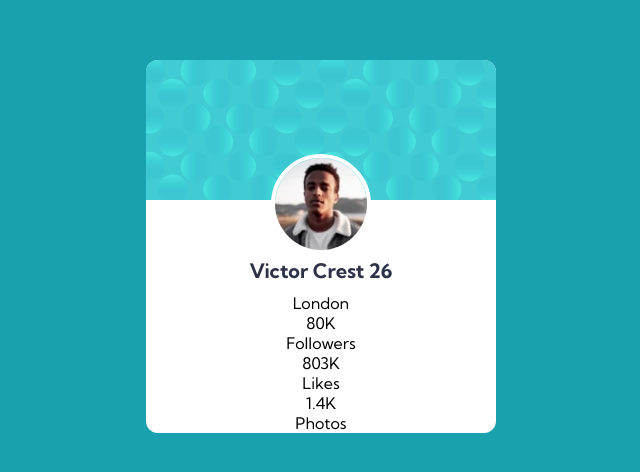
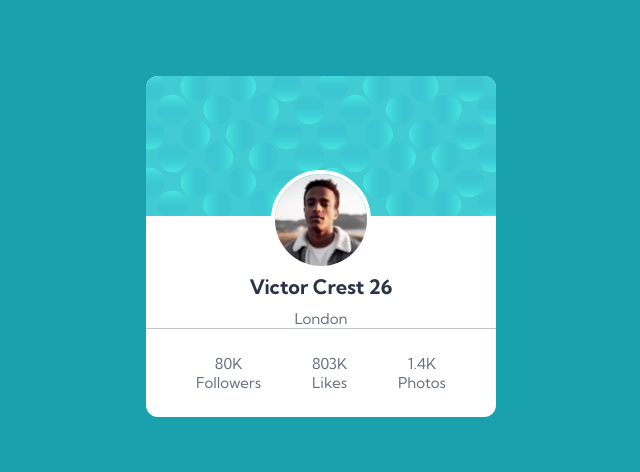
Before and after one commit to cnwanneka/profile-card-component, a plain HTML site: page index.html in a window 1280 px wide. Shown: the part 154-626 px from the top of the page, without its empty margins (319-959 px from the left). Drawn offline with Linux system fonts and the light colour scheme.

Commit message:
aligned the footer

```diff
--- a/style.css
+++ b/style.css
@@ -39,3 +39,13 @@ body {
     color: hsl(227, 10%, 46%);
     font-weight: 400;
 }
+.content p {
+    color:hsl(227, 10%, 46%);
+    font-size: 15px;
+}
+.footer {
+    display: flex;
+    justify-content: space-between;
+    border-top: 1px solid hsla(227, 10%, 46%, 0.4);
+    padding: 25px 50px
+}
```
